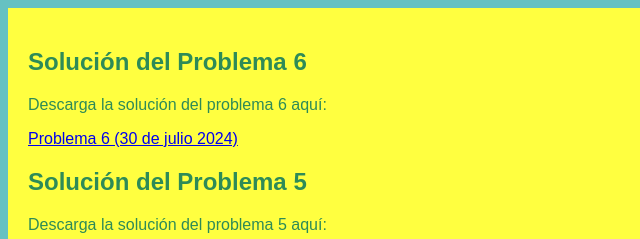
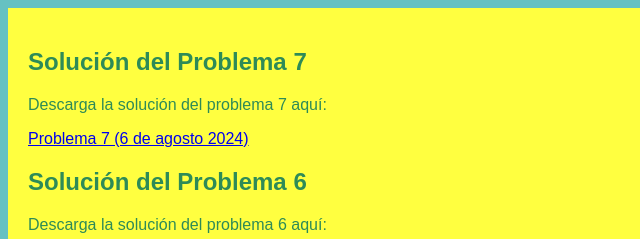
Before and after one commit to AndresJulianPerezRodriguez/Integrales, a plain HTML site: page soluciones.html in a window 1280 px wide. Shown: the part 196-435 px from the top of the page, 0-640 px from the left. Drawn offline with Linux system fonts and the light colour scheme.

Commit message:
se actualiza la integral de la semana 8

```diff
--- a/soluciones.html
+++ b/soluciones.html
@@ -18,6 +18,11 @@
     </nav>
     <main>
         <!-- Aquí puedes agregar los enlaces a los archivos de Word con las soluciones -->
+	<section>
+            <h2>Solución del Problema 7</h2>
+            <p>Descarga la solución del problema 7 aquí:</p>
+            <p><a href="06-08-2024.docx" download>Problema 7 (6 de agosto 2024)</a></p>
+        </section>
 	<section>
             <h2>Solución del Problema 6</h2>
             <p>Descarga la solución del problema 6 aquí:</p>
```
Also changed, not shown: problemas.html (+4 -0 lines), 1 other file.
